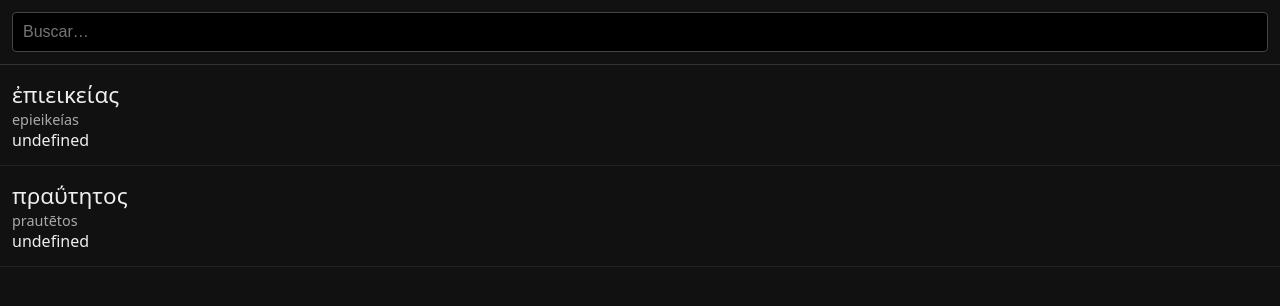
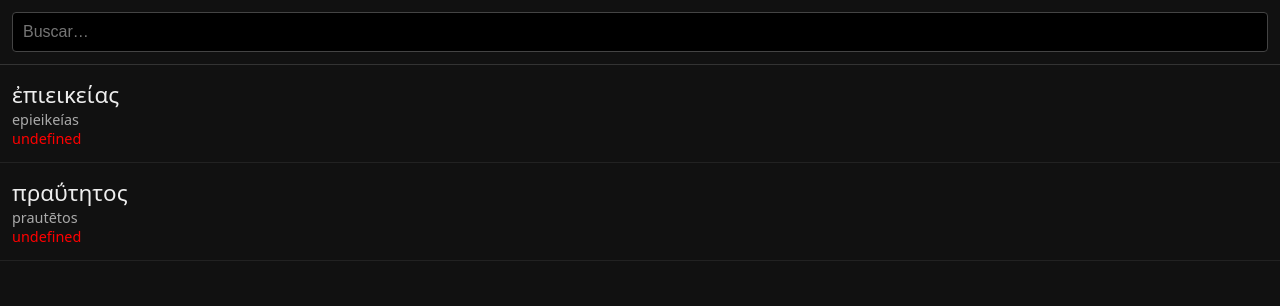
Before and after one commit to 21programado/diccionario, a plain HTML site: page index.html in a window 1280 px wide. Drawn offline with Linux system fonts and the light colour scheme.

Commit message:
Update index.html

```diff
--- a/index.html
+++ b/index.html
@@ -58,6 +58,11 @@ header input {
 .translit {
   font-size: 0.9rem;
   color: #aaa;
+}
+
+.traduc {
+  font-size: 0.9rem;
+  color: red;
 }
 
 /* FICHA */
```
